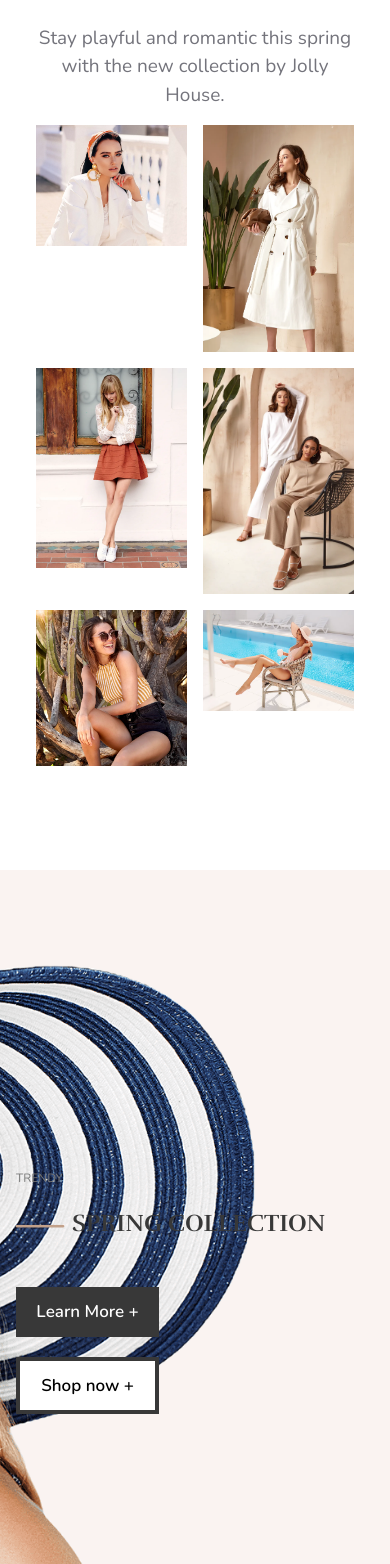
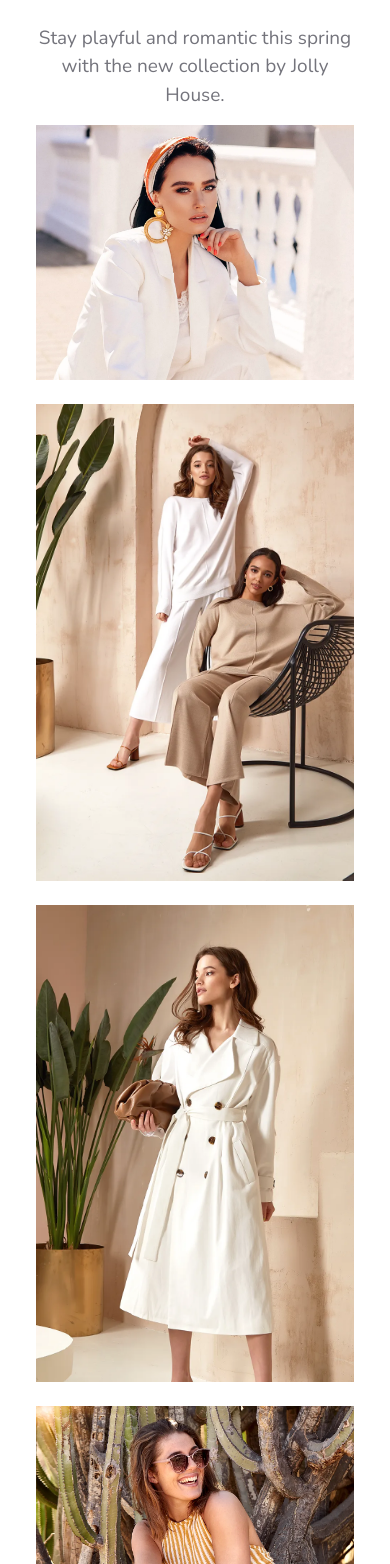
Before and after one commit to mayormankind/Fashionista, a React (Vite) app: page / in a window 390 px wide. Shown: the part 7484-9048 px from the top of the page. Built offline with nearby package versions, Linux system fonts and the light colour scheme.

Commit message:
Update Gallery.jsx

```diff
--- a/src/pages/Gallery.jsx
+++ b/src/pages/Gallery.jsx
@@ -1,5 +1,5 @@
 import React from 'react';
-import '../App.css';
+// import '../App.css';
 
 export default function Gallery() {
   return (
@@ -14,13 +14,13 @@ export default function Gallery() {
                     </span>
                 </div>
                 <p className="text-[19px] font-normal">Stay playful and romantic this spring with the new collection by Jolly House.</p>
-                <ul className="gallery h-full w-full gap-4 md:gap-6">
-                    <div className="img1"><img src="assets/c.webp" alt="" /></div>
-                    <div className="img2"><img src="assets/d.webp" alt="" /></div>
-                    <div className="img3"><img src="assets/f.webp" alt="" /></div>
-                    <div className="img4"><img src="assets/i.webp" alt="" /></div>
-                    <div className="img5"><img src="assets/7.webp" alt="" /></div>
-                    <div className="img6"><img src="assets/m.webp" alt="" /></div>
+                <ul className="h-full w-full gap-6 columns-1 sm:columns-2 md:columns-3">
+                    <li className="mb-6"><img src="assets/c.webp" alt="" className="w-full"/></li>
+                    <li className="mb-6"><img src="assets/i.webp" alt="" className="w-full"/></li>
+                    <li className="mb-6"><img src="assets/d.webp" alt="" className="w-full"/></li>
+                    <li className="mb-6"><img src="assets/7.webp" alt="" className="w-full"/></li>
+                    <li className="mb-6"><img src="assets/f.webp" alt="" className="w-full"/></li>
+                    <li className="mb-6"><img src="assets/m.webp" alt="" className="w-full"/></li>
                 </ul>
             </div>
         </div>
```
